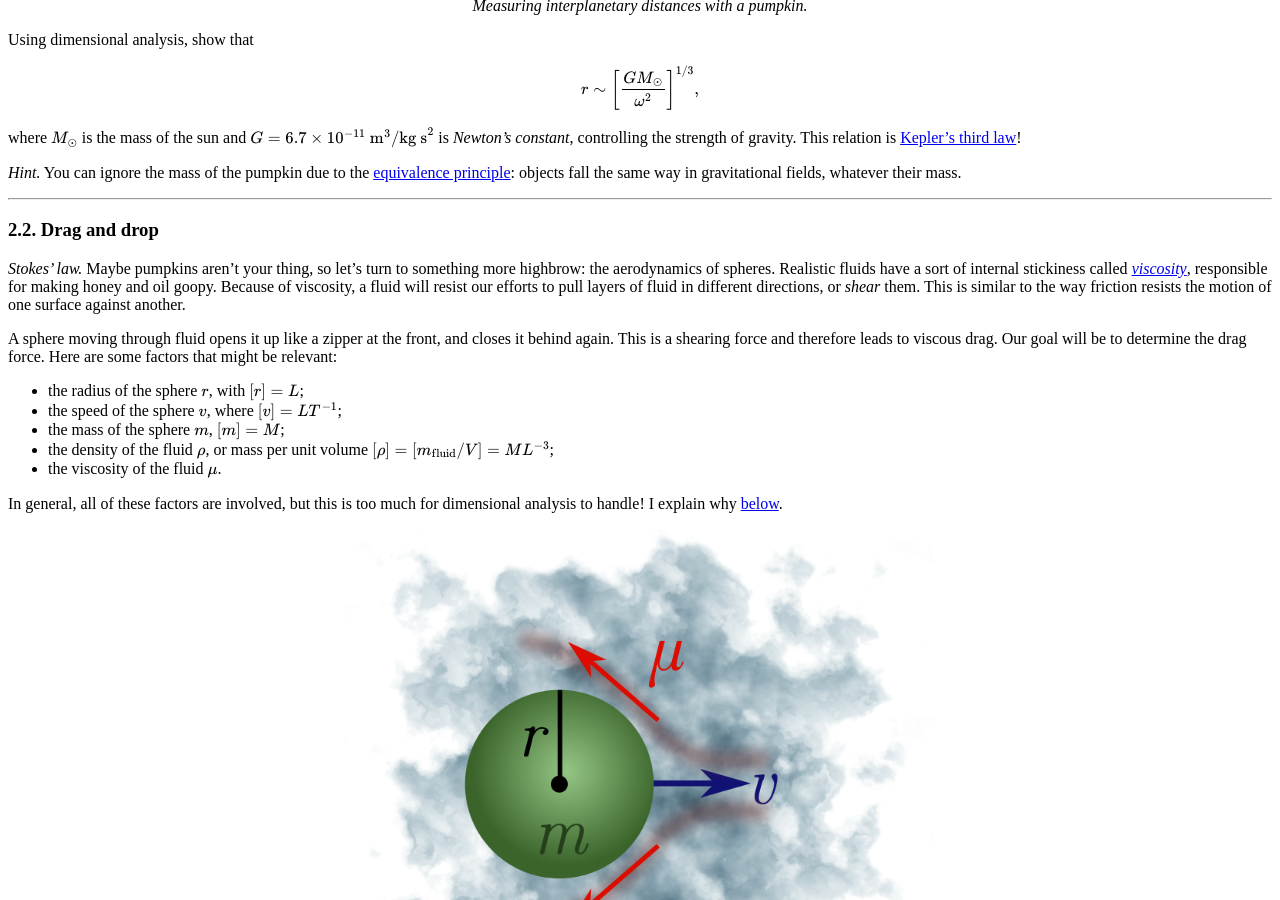
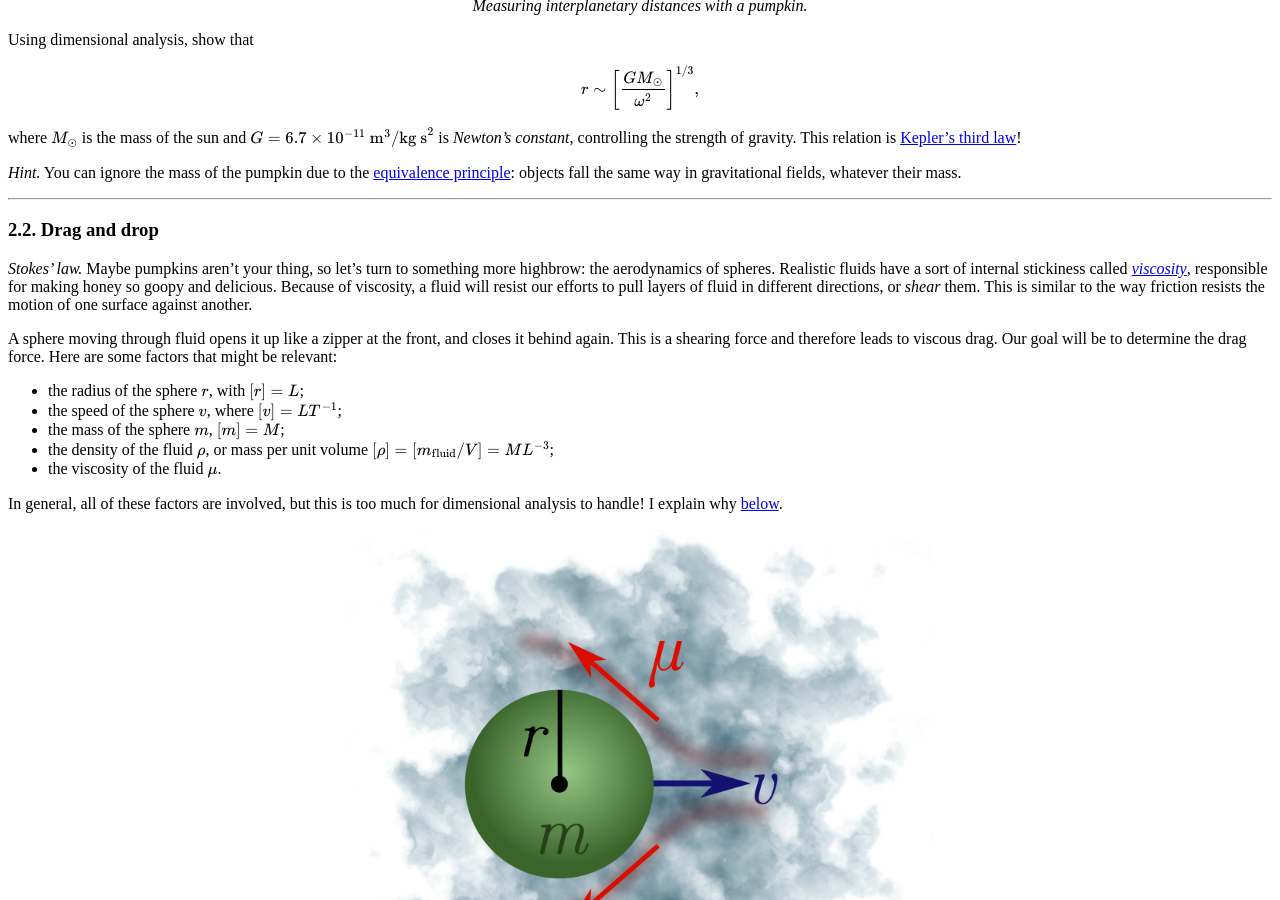
Before and after one commit to hapax/hapax.github.io, a Jekyll site: the page built from _posts/2020-02-24-napkin-hacks.md, in a window 1280 px wide and 900 px high, scrolled down 6013 px. Built offline with Jekyll 4.4.1, drawn with Linux system fonts in a browser that asks for light colours; our own code applies the rules of GitHub Pages for plain Markdown files; formulas are drawn with MathJax 3; a script that is not in the unit is left out.

Commit message:
Update 2020-02-24-napkin-hacks.md

```diff
--- a/_posts/2020-02-24-napkin-hacks.md
+++ b/_posts/2020-02-24-napkin-hacks.md
@@ -349,7 +349,7 @@ their mass.
 aerodynamics of spheres.
 Realistic fluids have a sort of internal stickiness called
 [*viscosity*](https://en.wikipedia.org/wiki/Viscosity), responsible
-for making honey and oil goopy.
+for making honey so goopy and delicious.
 Because of viscosity, a fluid will resist our efforts to pull layers
 of fluid in different directions, or *shear* them.
 This is similar to the way friction resists the motion of one surface
```
